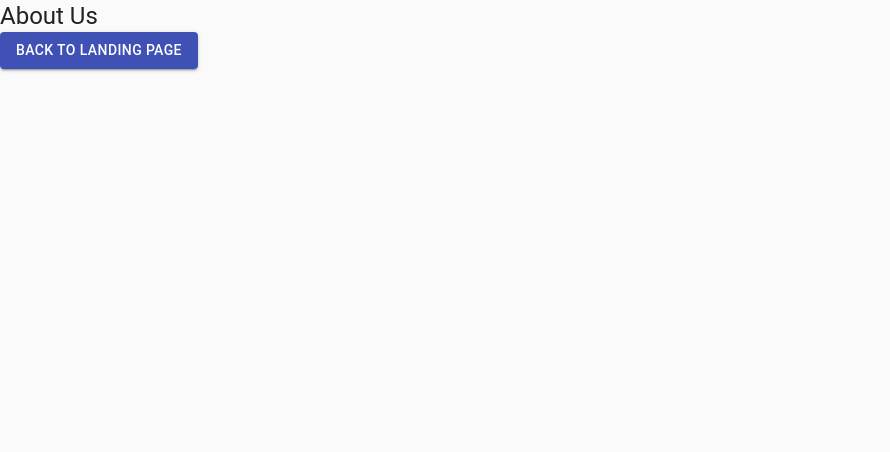
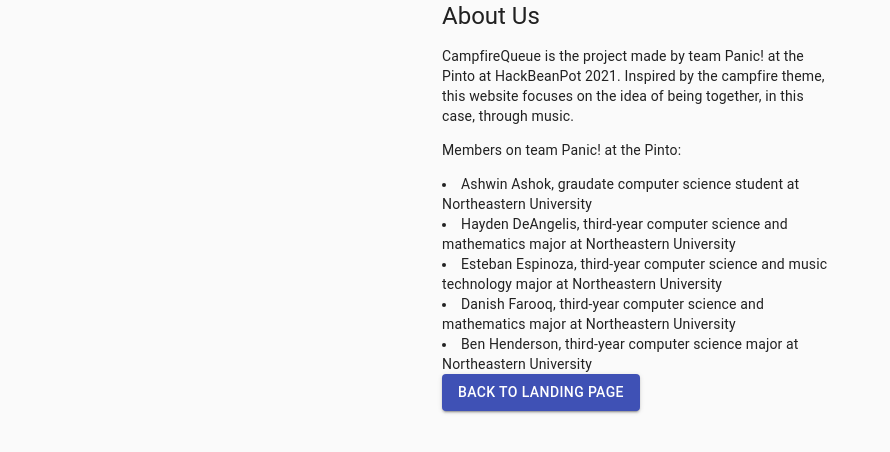
Before and after one commit to AshwinKAshok/hackbeanpot-react-frontend, a React (Create React App) app: page /about in a window 1280 px wide. Shown: the top 452 px of the page, without its empty margins (0-890 px from the left). Built offline with nearby package versions, Linux system fonts and the light colour scheme.

Commit message:
the about us page doesnt suck now

```diff
--- a/src/views/AboutView.js
+++ b/src/views/AboutView.js
@@ -1,14 +1,18 @@
-import { Button, CssBaseline, Typography } from "@material-ui/core"
+import { Button, Container, CssBaseline, Typography } from "@material-ui/core"
 
 import { makeStyles } from '@material-ui/core/styles';
 
 const style = makeStyles((theme) => ({
     center: {
-        textAlign: 'center'
+        marginTop: theme.spacing(8),
+        display: 'flex',
+        flexDirection: 'column',
+        alignItems: 'center',
+        textAlign: 'center',
     },
 
     spacing: {
-        margin: theme.spacing(3, 0, 2)
+        margin: theme.spacing(2)
     }
 
 }));
@@ -16,11 +20,37 @@
 const AboutView = (props) => {
     const styles = style
     return(
+        <Container component="main" maxWidth="xs">
             <CssBaseline>
                 <div className={styles.center}>
                     <Typography component="h1" variant="h5">
                         About Us
                     </Typography>
+
+                    <div>
+                        <p>
+                            CampfireQueue is the project made by team Panic! at the Pinto at HackBeanPot 2021. Inspired by the campfire theme, this website focuses on the idea of being together, in this case, through music.
+                        </p>
+
+                        <p>
+                            Members on team Panic! at the Pinto:
+                        </p>
+                        <li>
+                            Ashwin Ashok, graudate computer science student at Northeastern University
+                        </li>
+                        <li>
+                            Hayden DeAngelis, third-year computer science and mathematics major at Northeastern University
+                        </li>
+                        <li>
+                            Esteban Espinoza, third-year computer science and music technology major at Northeastern University
+                        </li>
+                        <li>
+                            Danish Farooq, third-year computer science and mathematics major at Northeastern University
+                        </li>
+                        <li>
+                            Ben Henderson, third-year computer science major at Northeastern University
+                        </li>
+                    </div>
                 </div>
                 <div class="Back Button" className={styles.spacing}>
                     <Button
@@ -32,7 +62,7 @@
                     </Button>
                 </div>
             </CssBaseline>
-
+        </Container>
     );
 }
 
```
Lines whose indentation alone changed are shown as unchanged.
